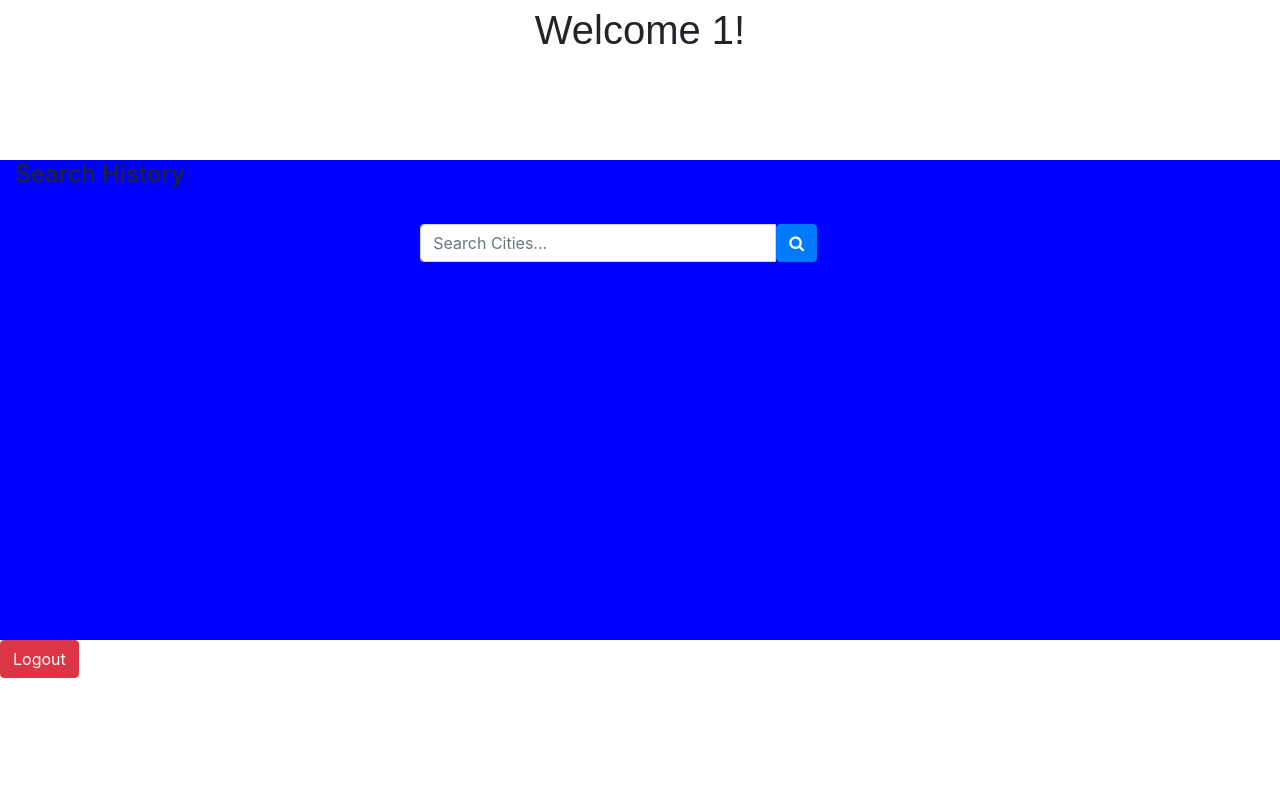
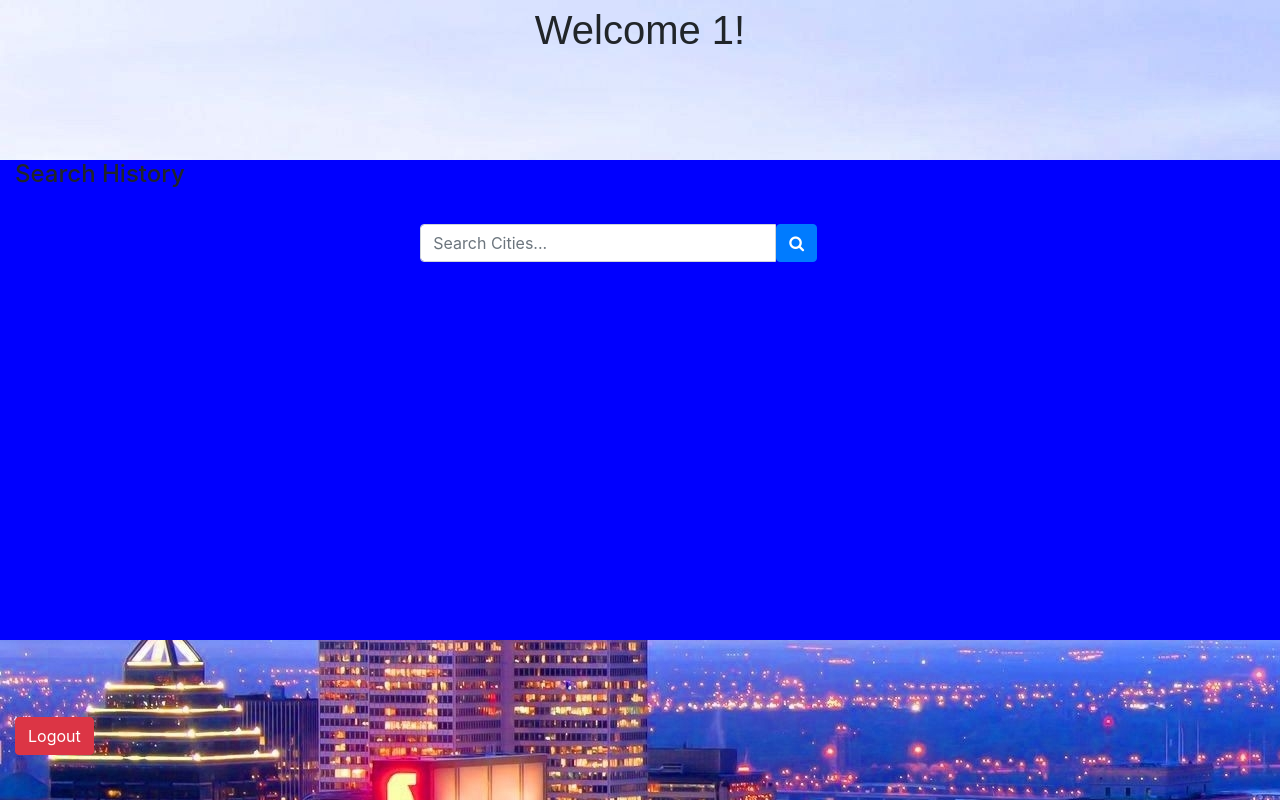
Before and after one commit to evang9410/php_project2, a PHP site: page /search_index.php in a window 1280 px wide. Run offline with PHP 8.4, Linux system fonts and the light colour scheme; the visitor is signed in with stand-in values (Sample User, id 1); data that the repository does not hold is empty; some libraries are stand-ins or nearby versions.

Commit message:
added bg sources

```diff
--- a/index.php
+++ b/index.php
@@ -3,6 +3,7 @@
 <head>
     <script src="https://ajax.googleapis.com/ajax/libs/jquery/3.1.1/jquery.min.js"></script>
     <link href="https://maxcdn.bootstrapcdn.com/bootstrap/3.3.7/css/bootstrap.min.css" rel="stylesheet" integrity="sha384-BVYiiSIFeK1dGmJRAkycuHAHRg32OmUcww7on3RYdg4Va+PmSTsz/K68vbdEjh4u" crossorigin="anonymous">
+    <link rel="stylesheet" type="text/css" href="./styles/style.css">
 </head>
 <body>
     <div class="container col-md-3">
--- a/search_index.php
+++ b/search_index.php
@@ -24,7 +24,7 @@ if(isset($_POST['logout'])){
     <link href="https://maxcdn.bootstrapcdn.com/font-awesome/4.7.0/css/font-awesome.min.css" rel="stylesheet" integrity="sha384-wvfXpqpZZVQGK6TAh5PVlGOfQNHSoD2xbE+QkPxCAFlNEevoEH3Sl0sibVcOQVnN" crossorigin="anonymous">
     <link rel="stylesheet" type="text/css" href="./styles/style.css">
 </head>
-<body>
+<body id="search_index">
     <div class="" id='header'><?php echo "Welcome $login_id!"; ?></div>
     <div class="container-fluid" id='wrapper'>
         <div class="row">
@@ -50,13 +50,12 @@ if(isset($_POST['logout'])){
             </div>
         </div>
     </div>
-        <div>
+    <footer class="footer">
+        <div class="col-md-2 foot">
             <form action="" method="POST">
                 <button type="submit" class="btn btn-danger" name="logout">Logout</button>
             </form>
-        <div>
-
-    </div>
+       </div>
 </body>
 </html>
 
--- a/signup.html
+++ b/signup.html
@@ -3,6 +3,7 @@
 <head>
     <script src="https://ajax.googleapis.com/ajax/libs/jquery/3.1.1/jquery.min.js"></script>
     <link href="https://maxcdn.bootstrapcdn.com/bootstrap/3.3.7/css/bootstrap.min.css" rel="stylesheet" integrity="sha384-BVYiiSIFeK1dGmJRAkycuHAHRg32OmUcww7on3RYdg4Va+PmSTsz/K68vbdEjh4u" crossorigin="anonymous">
+    <link rel="stylesheet" type="text/css" href="./styles/style.css">
 </head>
 <body>
     <h2>Sign up for our super awesome website </h2>
--- a/styles/style.css
+++ b/styles/style.css
@@ -23,3 +23,11 @@
 .row{
     height: 100%;
 }
+
+.foot{
+    margin-top:6%;
+}
+
+#search_index{
+    background-image: url("/res/search.jpg");
+}
```
Also changed, not shown: res/login.jpg (added), res/register.jpg (added), res/search.jpg (added).
